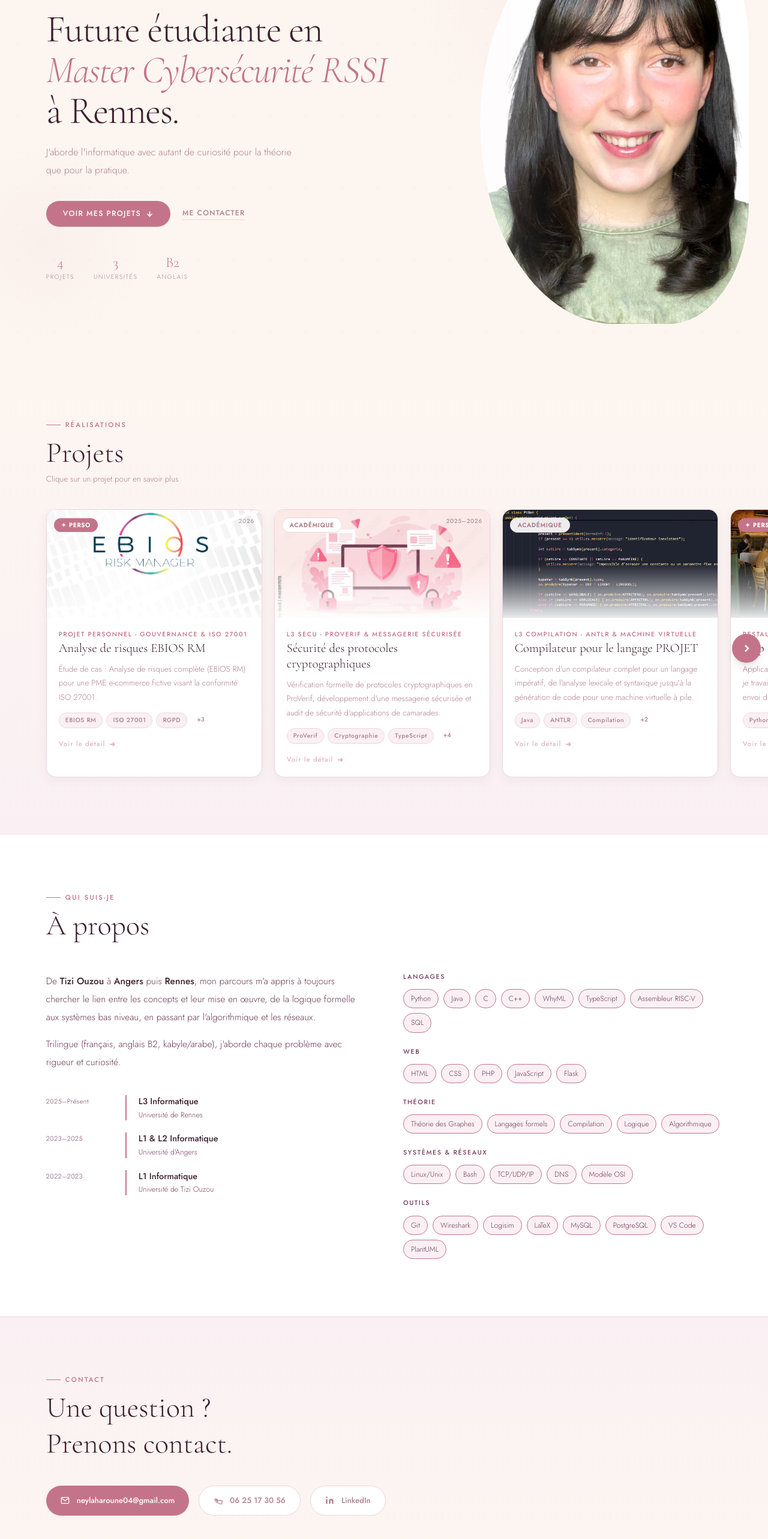
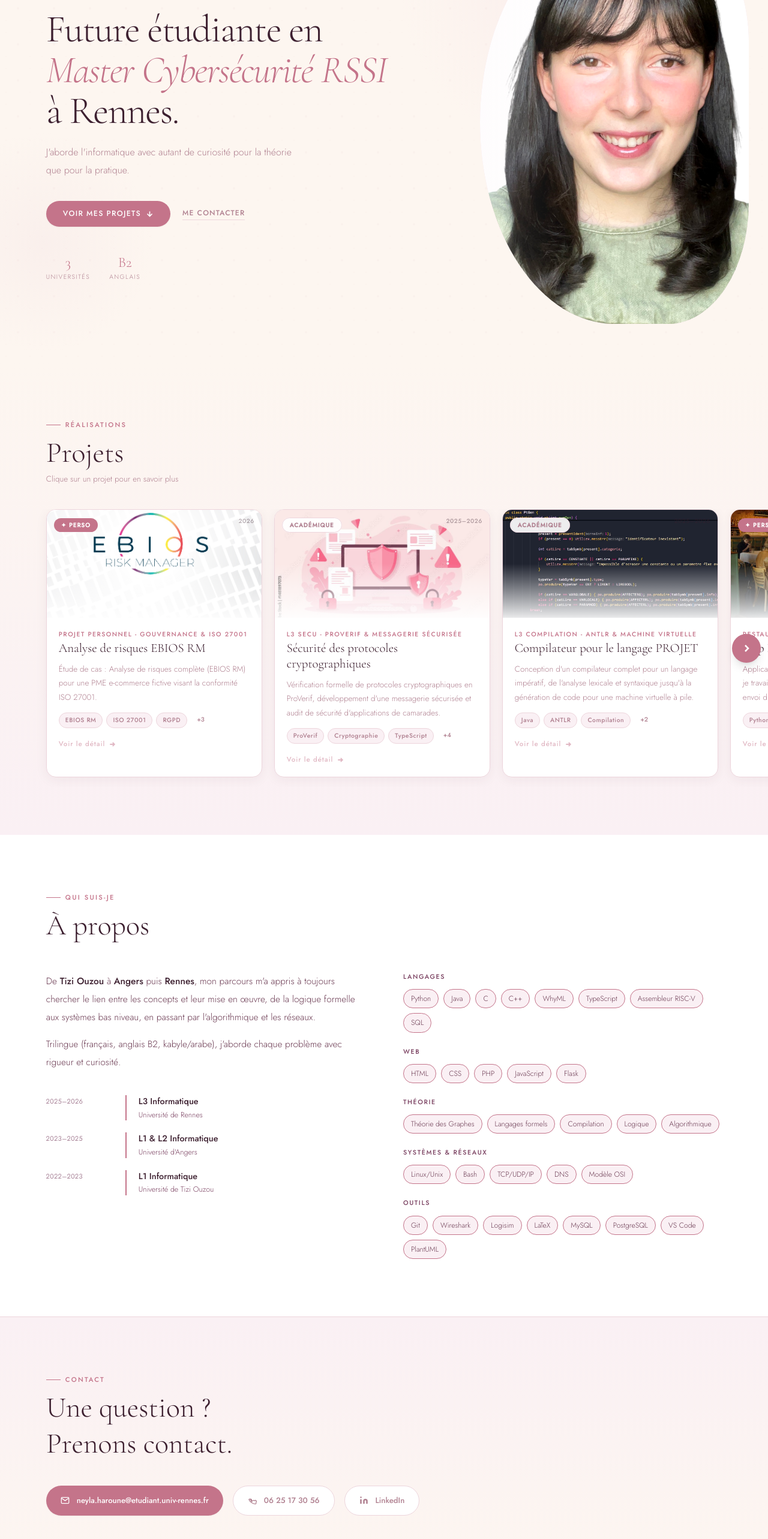
Before and after one commit to neylharoune/SITE_FINAL, a Next.js app: page / in a window 1280 px wide. Shown: the part 196-2762 px from the top of the page at 60% size. Built offline with nearby package versions, Linux system fonts and the light colour scheme.

Commit message:
modification

```diff
--- a/components/About.tsx
+++ b/components/About.tsx
@@ -34,7 +34,7 @@ export default function About() {
 
           <div className="mt-10 space-y-5">
             {[
-              { year: "2025–Présent", school: "Université de Rennes", degree: "L3 Informatique" },
+              { year: "2025–2026", school: "Université de Rennes", degree: "L3 Informatique" },
               { year: "2023–2025", school: "Université d'Angers", degree: "L1 & L2 Informatique" },
               { year: "2022–2023", school: "Université de Tizi Ouzou", degree: "L1 Informatique" },
             ].map(({ year, school, degree }) => (
--- a/components/Contact.tsx
+++ b/components/Contact.tsx
@@ -31,7 +31,7 @@ export default function Contact() {
               <path d="M4 4h16c1.1 0 2 .9 2 2v12c0 1.1-.9 2-2 2H4c-1.1 0-2-.9-2-2V6c0-1.1.9-2 2-2z"/>
               <polyline points="22,6 12,13 2,6"/>
             </svg>
-            neylaharoune04@gmail.com
+            neyla.haroune@etudiant.univ-rennes.fr
           </a>
           <a href="tel:0625173056"
             className="inline-flex items-center gap-3 px-6 py-3.5 rounded-full text-[0.82rem] font-medium no-underline transition-all duration-200 hover:-translate-y-1"
--- a/components/Hero.tsx
+++ b/components/Hero.tsx
@@ -70,7 +70,6 @@ export default function Hero() {
 
         <motion.div {...fadeUp(0.62)} className="flex gap-8">
           {[
-            { n: "4", label: "Projets" },
             { n: "3", label: "Universités" },
             { n: "B2", label: "Anglais" },
           ].map(({ n, label }) => (
```
